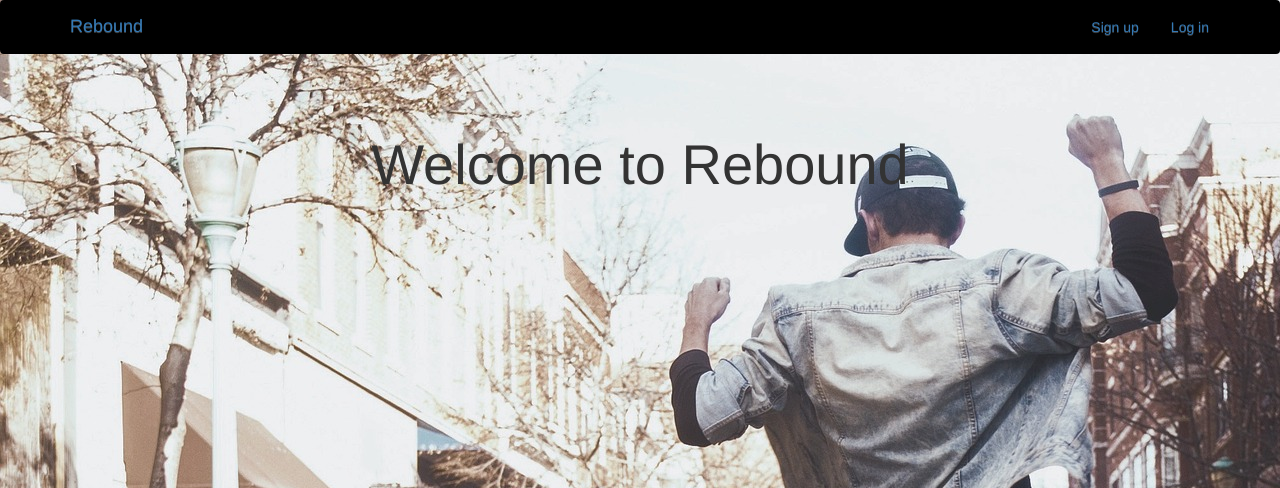
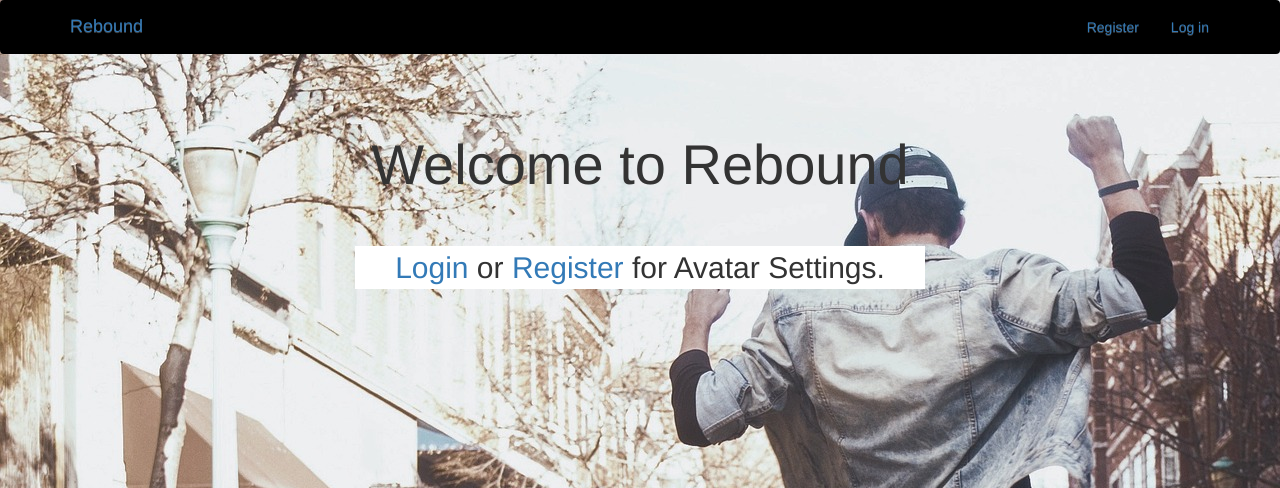
Before and after one commit to jovery90/RodeoProject, a Django app: page / in a window 1280 px wide. Shown: the top 488 px of the page. Run offline with Django 3.2, Linux system fonts and the light colour scheme; some libraries are stand-ins or nearby versions.

Commit message:
Updated text

```diff
--- a/profileApp/templates/profileApp/login.html
+++ b/profileApp/templates/profileApp/login.html
@@ -2,7 +2,7 @@
 {% load bootstrap3 %}
 
 {% block content %}
-<div class="container">
+<div id="loginForm" class="container">
   <h1>Log In</h1>
   <form method="post">
     {% csrf_token %}
--- a/profileApp/templates/profileApp/signup.html
+++ b/profileApp/templates/profileApp/signup.html
@@ -2,8 +2,8 @@
 {% load bootstrap3 %}
 
 {% block content %}
-<div class="container">
-  <h1>Sign Up</h1>
+<div class="container" id="registerForm">
+  <h1>Register</h1>
   <form method="post">
     {% csrf_token %}
     {% bootstrap_form form %}
--- a/static/Rodeo/css/masterMe.css
+++ b/static/Rodeo/css/masterMe.css
@@ -1,3 +1,24 @@
+#welcomeText {
+text-align: center;
+background-color:white;
+padding: 5px;
+width: 50%;
+margin: 0 auto;
+}
+
+#registerForm {
+  background-color:lightgray;
+  padding: 20px;
+}
+
+#loginForm {
+  background-color:lightgray;
+  padding: 50px;
+}
+
+
+
+
 .navbar {
     color: yellow;
     background-color: black;
--- a/templates/base.html
+++ b/templates/base.html
@@ -52,7 +52,7 @@
                       <li><a href="{% url 'profileApp:editsettings' pk=user.pk%}" class="btn btn-simple">Settings</a></li>
                       <li><a href="{% url 'profileApp:logout' %}" class="btn btn-simple">Log out</a></li>
     						{% else %}
-    						      <li><a href="{% url 'profileApp:signup' %}" class="btn btn-simple">Sign up</a></li>
+    						      <li><a href="{% url 'profileApp:signup' %}" class="btn btn-simple">Register</a></li>
                       <li><a href="{% url 'profileApp:login' %}" class="btn btn-simple">Log in</a></li>
     						{% endif %}
     					</ul>
--- a/templates/index.html
+++ b/templates/index.html
@@ -5,5 +5,9 @@
 <br>
 <br>
     <h1 id="indexHead">Welcome to Rebound {{user.username}}</h1>
+    <br>
+    <br>
+    <h2 id="welcomeText"><a href="{% url 'profileApp:login' %}">Login</a> or <a href="{% url 'profileApp:signup' %}">Register</a> for Avatar Settings.</h2>
+
 
 {% endblock %}
```
